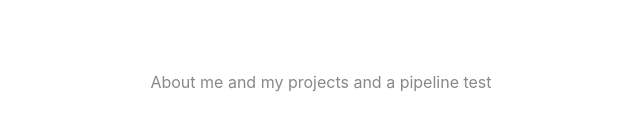
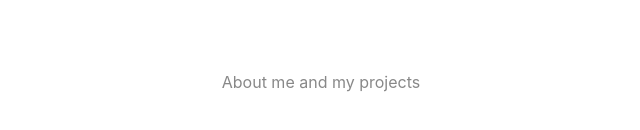
Before and after one commit to abhiramsreekumar/portfolio-website-windows98, a React (Vite) app: page / in a window 1280 px wide. Shown: the part 412-542 px from the top of the page, without its empty margins (319-959 px from the left). Built offline with nearby package versions, Linux system fonts and the light colour scheme.

Commit message:
New update

```diff
--- a/src/App.tsx
+++ b/src/App.tsx
@@ -15,7 +15,7 @@ function App() {
 
       </div>
       <p className="read-the-docs">
-        About me and my projects and a pipeline test
+        About me and my projects
       </p>
     </>
   )
```
